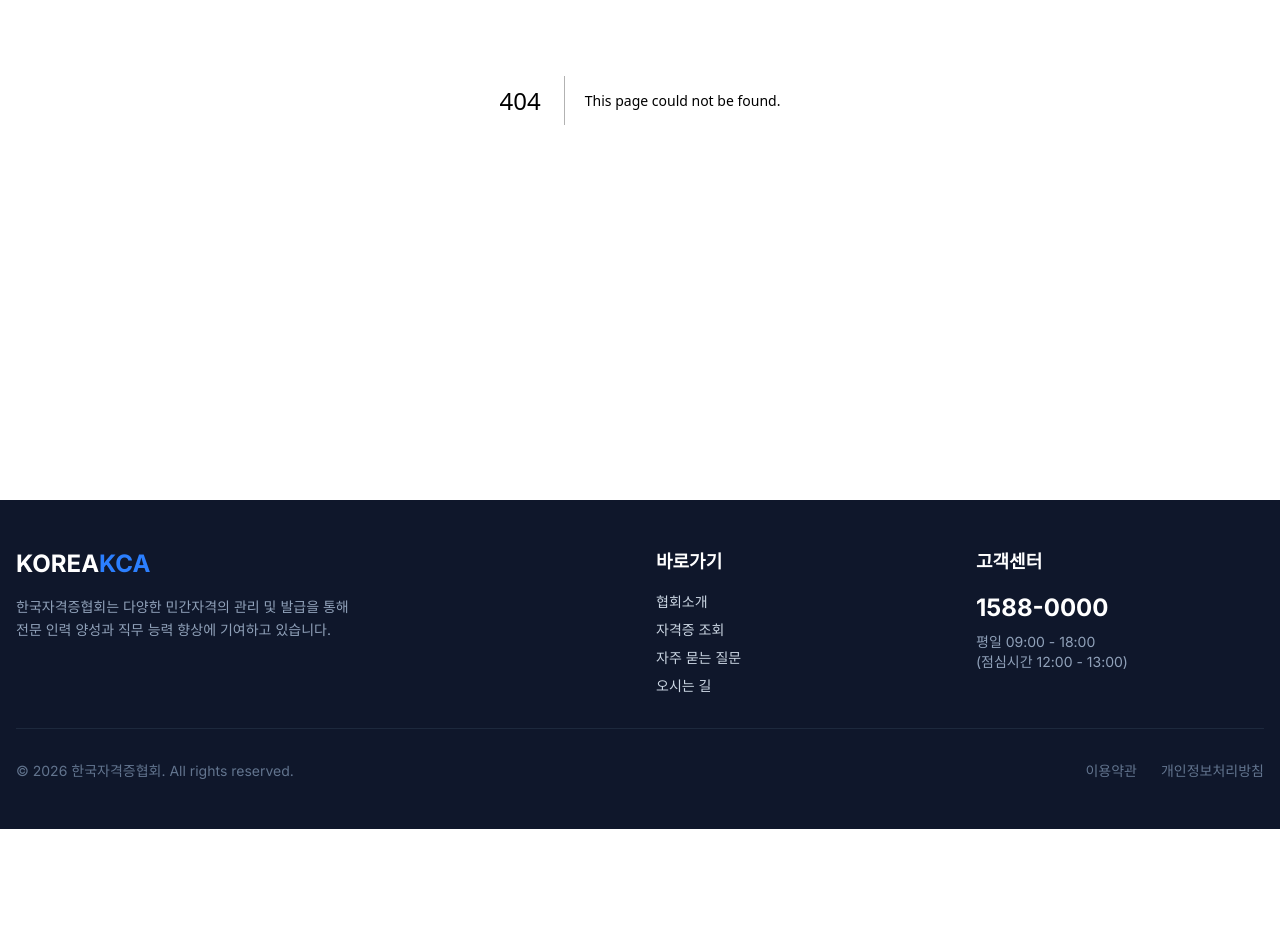
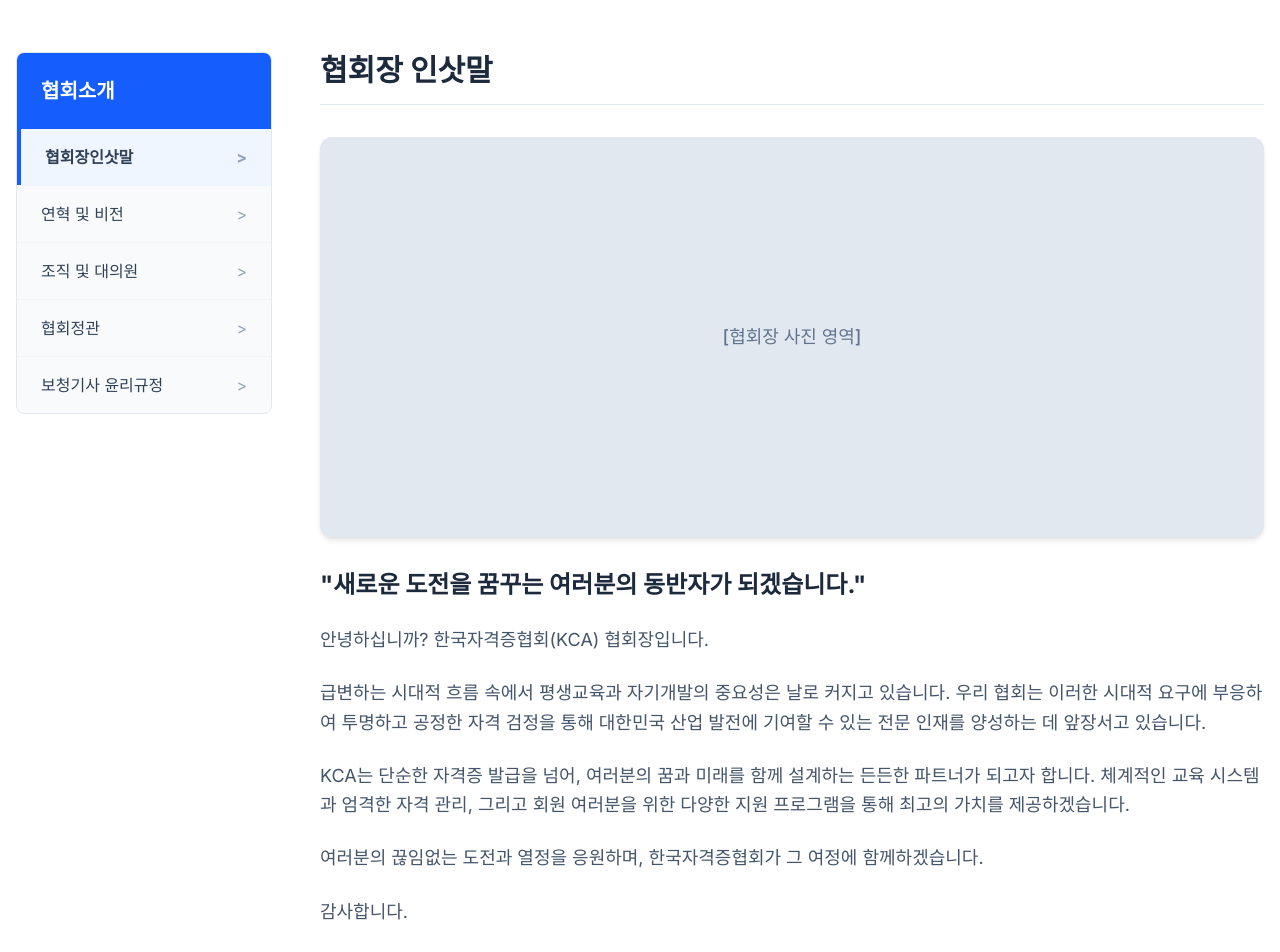
Before and after one commit to LowMp/kca-platform, a Next.js app: page /association/greeting in a window 1280 px wide. Before the commit this address had no page. Shown: the part 380-1332 px from the top of the page. Before the commit the page ends 1209 px from the top, so only its background shows below. Built offline with nearby package versions, Linux system fonts and the light colour scheme.

Commit message:
Feat: Add President Greeting Page

```diff
--- /dev/null
+++ b/app/association/greeting/page.tsx
@@ -0,0 +1,75 @@
+import SubSidebar from '@/components/common/SubSidebar';
+import Image from 'next/image';
+
+const GreetingPage = () => {
+    return (
+        <div className="pt-20 min-h-screen bg-white">
+            {/* Page Banner */}
+            <div className="bg-slate-900 py-16">
+                <div className="container mx-auto px-4">
+                    <h1 className="text-4xl font-bold text-white mb-4">협회소개</h1>
+                    <p className="text-slate-400">대한민국 자격증의 표준, KCA가 만들어갑니다.</p>
+                </div>
+            </div>
+
+            <div className="container mx-auto px-4 py-16 flex flex-col md:flex-row gap-12">
+                {/* Sidebar */}
+                <SubSidebar
+                    title="협회소개"
+                    items={["협회장인삿말", "연혁 및 비전", "조직 및 대의원", "협회정관", "보청기사 윤리규정"]}
+                    activeItem="협회장인삿말"
+                />
+
+                {/* Main Content */}
+                <div className="flex-1">
+                    <h2 className="text-3xl font-bold text-slate-800 mb-8 pb-4 border-b border-slate-200">
+                        협회장 인삿말
+                    </h2>
+
+                    <div className="prose max-w-none text-slate-600">
+                        {/* President Image */}
+                        <div className="mb-8 relative w-full h-[400px] bg-slate-100 rounded-xl overflow-hidden shadow-md">
+                            {/* Placeholder for President's Image */}
+                            <div className="absolute inset-0 flex items-center justify-center bg-slate-200">
+                                <span className="text-slate-500 font-medium text-lg">[협회장 사진 영역]</span>
+                            </div>
+                        </div>
+
+                        <div className="space-y-6 text-lg leading-relaxed">
+                            <p className="font-bold text-2xl text-slate-800">
+                                "새로운 도전을 꿈꾸는 여러분의 동반자가 되겠습니다."
+                            </p>
+                            <p>
+                                안녕하십니까? 한국자격증협회(KCA) 협회장입니다.
+                            </p>
+                            <p>
+                                급변하는 시대적 흐름 속에서 평생교육과 자기개발의 중요성은 날로 커지고 있습니다.
+                                우리 협회는 이러한 시대적 요구에 부응하여 투명하고 공정한 자격 검정을 통해
+                                대한민국 산업 발전에 기여할 수 있는 전문 인재를 양성하는 데 앞장서고 있습니다.
+                            </p>
+                            <p>
+                                KCA는 단순한 자격증 발급을 넘어, 여러분의 꿈과 미래를 함께 설계하는
+                                든든한 파트너가 되고자 합니다. 체계적인 교육 시스템과 엄격한 자격 관리,
+                                그리고 회원 여러분을 위한 다양한 지원 프로그램을 통해 최고의 가치를 제공하겠습니다.
+                            </p>
+                            <p>
+                                여러분의 끊임없는 도전과 열정을 응원하며,
+                                한국자격증협회가 그 여정에 함께하겠습니다.
+                            </p>
+                            <p>
+                                감사합니다.
+                            </p>
+
+                            <div className="mt-12 text-right">
+                                <p className="text-xl font-bold text-slate-800">한국자격증협회 회장</p>
+                                <div className="text-4xl font-serif text-blue-600 mt-2 font-bold opacity-80 decoration-slice">K C A</div>
+                            </div>
+                        </div>
+                    </div>
+                </div>
+            </div>
+        </div>
+    );
+};
+
+export default GreetingPage;
--- /dev/null
+++ b/components/common/SubSidebar.tsx
@@ -0,0 +1,40 @@
+'use client';
+
+import Link from 'next/link';
+
+interface SubSidebarProps {
+    title: string;
+    items: string[];
+    activeItem: string;
+}
+
+const SubSidebar = ({ title, items, activeItem }: SubSidebarProps) => {
+    return (
+        <aside className="w-full md:w-64 flex-shrink-0">
+            <div className="bg-slate-50 border border-slate-200 rounded-lg overflow-hidden sticky top-24">
+                {/* Title */}
+                <div className="bg-blue-600 text-white p-6">
+                    <h3 className="text-xl font-bold">{title}</h3>
+                </div>
+
+                {/* Menu Items */}
+                <ul className="divide-y divide-slate-100">
+                    {items.map((item, index) => (
+                        <li key={index}>
+                            <Link
+                                href="#"
+                                className={`block px-6 py-4 text-slate-700 hover:bg-blue-50 hover:text-blue-600 transition-colors ${item === activeItem ? 'bg-blue-50 text-blue-600 font-bold border-l-4 border-blue-600' : ''
+                                    }`}
+                            >
+                                {item}
+                                <span className="float-right text-slate-400">&gt;</span>
+                            </Link>
+                        </li>
+                    ))}
+                </ul>
+            </div>
+        </aside>
+    );
+};
+
+export default SubSidebar;
```
